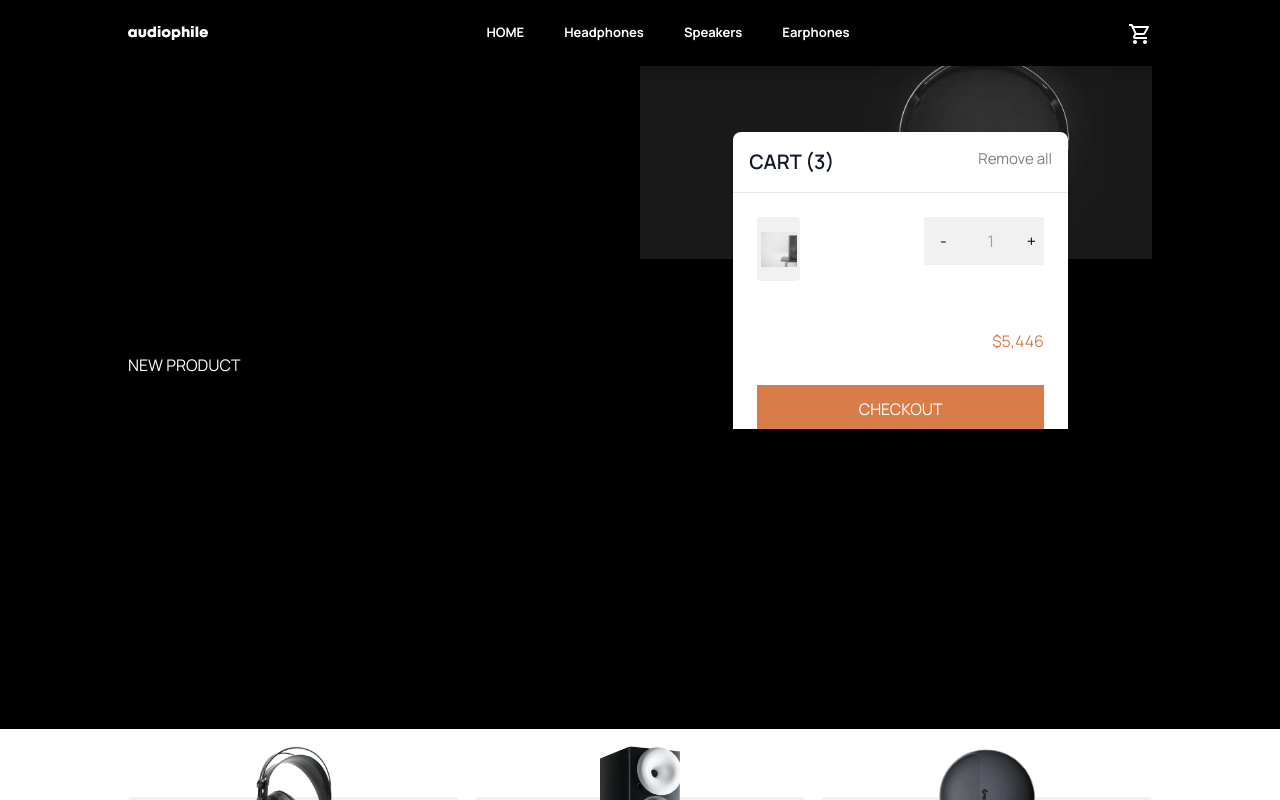
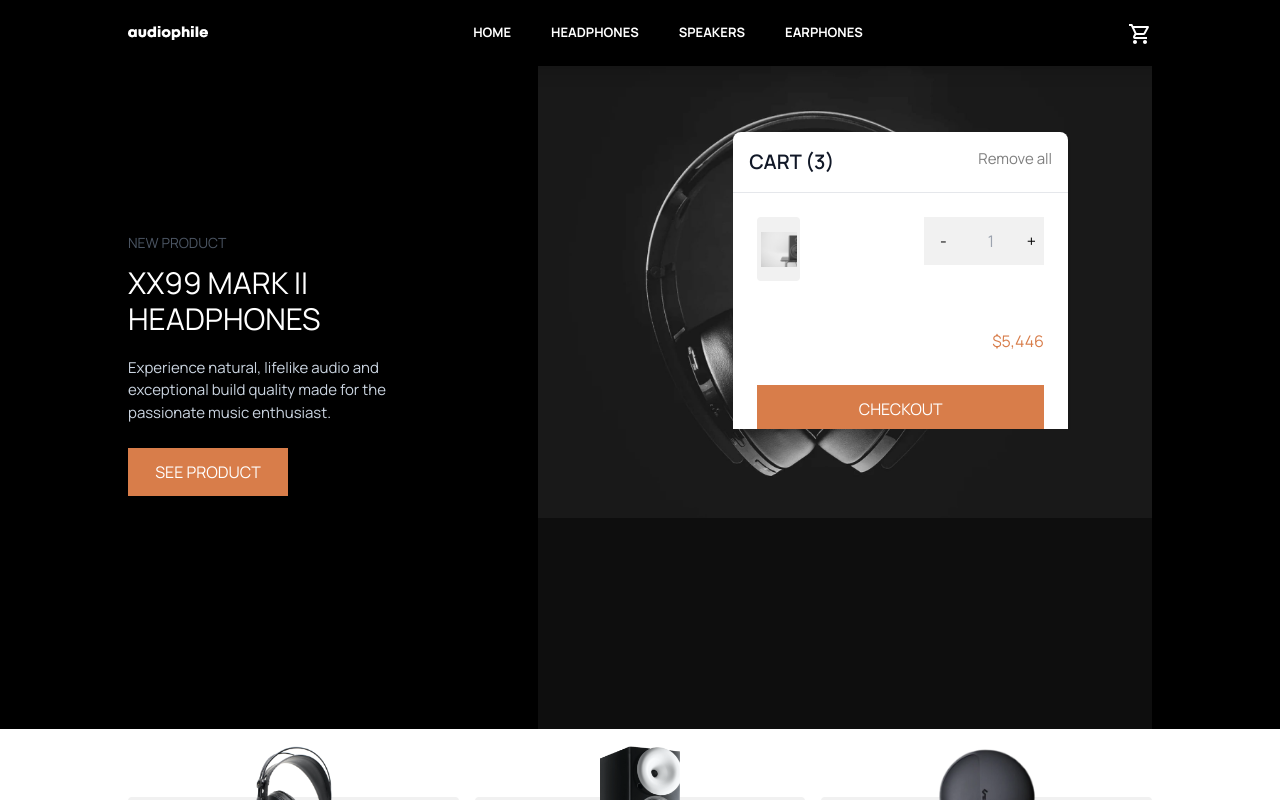
Before and after one commit to isanamoa/audiophile-web-app, a Next.js app: page / in a window 1280 px wide. Both pictures are taken after a click on the icon 1140 px from the left and 33 px from the top of the page. Shown: the top 800 px of the page. Built offline with nearby package versions, Linux system fonts and the light colour scheme.

Commit message:
Initial App Launch

```diff
--- a/components/BackNavigate.jsx
+++ b/components/BackNavigate.jsx
@@ -1,13 +1,16 @@
 import React from 'react';
 import { Link } from '@mui/material';
+import { useRouter } from 'next/navigation';
 
 const BackNavigate = ({ newHref }) => {
+  const router = useRouter();
+
   return (
     <div className='w-full py-2 px-5 md:w-4/5 md:mx-auto md:px-0 md:py-5'>
       <Link
         underline='none'
         component="button"
-        onClick={() => router.push(newHref)}
+        onClick={() => router.back(newHref)}
         sx={{ height:'48px',
           mt:3, color:'#000',
           backgroundColor: "transparent",
--- a/components/CartPaper.jsx
+++ b/components/CartPaper.jsx
@@ -12,7 +12,7 @@ const CartPaper = ({ modalState }) => {
 
   return (
     <div
-        className={`${modalState.isCartOpen && 'block' || 'hidden'}  fixed left-0 top-16 right-0 flex items-start justify-start z-20 overflow-y-auto`}
+        className={`${modalState.isCartOpen && 'block' || 'hidden'}  fixed left-0 top-16 right-0 flex items-start justify-start z-20 overflow-scroll`}
     >
 
         <div
--- a/components/Header.jsx
+++ b/components/Header.jsx
@@ -5,7 +5,7 @@ import { Link } from '@mui/material';
 import CartPaper from './CartPaper';
 import MenuLists from './MenuLists';
 import Image from 'next/image';
-import { useRouter } from 'next/router';
+import { useRouter } from 'next/navigation';
 
 const Header = () => {
   const [isCartOpen, setIsCartOpen] = useState(false);
@@ -37,24 +37,24 @@ const Header = () => {
             </Link>
         </div>
         <div>
-          <div className='hidden md:flex flex-row gap-2 md:gap-x-10 justify-start  items-start font-bold uppercase'>
+          <div className='hidden md:flex flex-row gap-2 md:gap-x-10 justify-start  items-start font-bold '>
             <Link href="/" underline='none'
-              sx={{color: '#FFF', cursor: 'pointer', fontSize: '0.813rem', '&:hover': {color: '#D87D4A'} }}>Home</Link>
+              sx={{color: '#FFF', cursor: 'pointer', fontSize: '0.813rem', '&:hover': {color: '#D87D4A'} }}>HOME</Link>
 
             <Link underline='none'
               component="button"
               onClick={() => router.push("/category/headphones")}
-              sx={{color: '#FFF', cursor: 'pointer', fontSize: '0.813rem', '&:hover': {color: '#D87D4A'} }}>Headphones</Link>
+              sx={{color: '#FFF', cursor: 'pointer', fontSize: '0.813rem', '&:hover': {color: '#D87D4A'} }}>HEADPHONES</Link>
 
             <Link underline='none'
               component="button"
               onClick={() => router.push("/category/speakers")}
-              sx={{color: '#FFF', cursor: 'pointer', fontSize: '0.813rem', '&:hover': {color: '#D87D4A'}  }}>Speakers</Link>
+              sx={{color: '#FFF', cursor: 'pointer', fontSize: '0.813rem', '&:hover': {color: '#D87D4A'}  }}>SPEAKERS</Link>
 
             <Link underline='none'
               component="button"
               onClick={() => router.push("/category/earphones")}
-              sx={{color: '#FFF', cursor: 'pointer', fontSize: '0.813rem', '&:hover': {color: '#D87D4A'} }}>Earphones</Link>
+              sx={{color: '#FFF', cursor: 'pointer', fontSize: '0.813rem', '&:hover': {color: '#D87D4A'} }}>EARPHONES</Link>
 
           </div>
 
--- a/components/Hero.jsx
+++ b/components/Hero.jsx
@@ -1,15 +1,40 @@
 import React from 'react'
+import { SeeButton } from './shared/Buttons'
+import { useRouter } from 'next/navigation'
 
 const Hero = () => {
+  const router = useRouter();
   return (
-    <div className='w-full md:w-4/5 md:mx-auto md:flex'>
-      <div className='relative z-10 w-full sm:w-1/2  flex flex-col sm:flex-row justify-center sm:justify-start items-center'>
-        <div className='absolute mt-96 sm:mt-0'>
-            <p>NEW PRODUCT</p>
+    <div className='relative mt-0 w-full md:w-4/5 md:mx-auto text-center lg:text-left flex flex-col md:flex-row justify-center md:justify-start items-center'>
+      <div className='!w-full h-[37.5rem] lg:h-[45.563rem] border-0
+        bg-hero-mobile md:bg-hero-tablet lg:bg-hero-desktop
+        bg-contain bg-no-repeat bg-center lg:bg-top lg:bg-[#0E0E0E] relative z-0'
+      >
+
+        <div className='absolute lg:w-[40%] h-full lg:bg-black pt-[30%] lg:pt-0 flex flex-col gap-3 items-center justify-center lg:items-start'>
+          <p className='uppercase text-sm text-gray-600'>NEW PRODUCT</p>
+          <h1 className='uppercase text-3xl text-white'>
+            XX99 Mark II <br />
+            HeadphoneS
+          </h1>
+          <p className='first-letter:uppercase pl-[10%] lg:pl-0 pr-[12%] lg:pr-[25%] pt-2 pb-3 text-[15px] text-slate-300'>
+            {`Experience natural, lifelike audio and
+            exceptional build quality made for the
+            passionate music enthusiast.`}
+          </p>
+          <SeeButton
+            type="button"
+            wid="w-[160px]" hig="h-[48px]"
+            butTitle="see product"
+            bgColors="bg-[#D87D4A]"
+            bordered='border-0'
+            colors="text-white"
+            hoveredBg="hover:bg-[#D87D4A]"
+            hoveredColor="hover:opacity-50"
+            handleClick={() => router.push("/category/headphones/xx99-mark-two-headphones")}
+          />
         </div>
-      </div>
-      <div className='!w-full sm:!w-1/2 h-[37.5rem] lg:h-[45.563rem] border-0
-        bg-hero-mobile md:bg-hero-tablet lg:bg-hero-desktop bg-black bg-contain bg-no-repeat bg-top relative z-0'>
+
       </div>
     </div>
   )
--- a/components/HeroSection.jsx
+++ b/components/HeroSection.jsx
@@ -4,8 +4,8 @@ import Hero from './Hero'
 
 const HeroSection = () => {
   return (
-    <div className='bg-black text-white w-full relative z-0 sm:flex sm:justify-between'>
-      <Header />
+    <div className='bg-black text-white w-full'>
+      {<Header />}
       <Hero />
     </div>
   )
--- a/components/MenuLists.jsx
+++ b/components/MenuLists.jsx
@@ -4,11 +4,11 @@ import ProductSection from './ProductSection'
 const MenuLists = ({ isMenuOpen }) => {
   return (
     <div
-        className={`${isMenuOpen && 'block' || 'hidden'}  md:hidden bg-white fixed left-0 top-12 right-0 flex items-center justify-center z-20 overflow-y-auto`}
+        className={`${isMenuOpen && 'block' || 'hidden'}  md:hidden bg-white fixed left-0 top-12 right-0 flex items-center justify-center z-20 overflow-scroll`}
     >
 
       <div
-        className="relative w-full h-full max-w-[540px] max-h-full  items-center justify-center z-30"
+        className="relative w-full h-full max-w-[540px] max-h-full  items-center justify-center z-30 bg-white"
       >
         {/* Modal Content */}
         <div className="relative p-6 bg-white rounded-bl-lg rounded-br-lg shadow dark:bg-gray-700 z-50">
--- a/components/Navbar.jsx
+++ b/components/Navbar.jsx
@@ -5,10 +5,23 @@ const Navbar = () => {
   return (
     <>
       <div className='w-full md:w-1/2 flex flex-col md:flex-row gap-2 md:gap-x-10 justify-center md:justify-end items-center md:items-end font-bold uppercase'>
-        <Link underline='none' sx={{color: '#FFF', cursor: 'pointer', fontSize: '0.813rem', '&:hover': {color: '#D87D4A'} }}>Home</Link>
-        <Link underline='none' sx={{color: '#FFF', cursor: 'pointer', fontSize: '0.813rem', '&:hover': {color: '#D87D4A'} }}>Headphones</Link>
-        <Link underline='none' sx={{color: '#FFF', cursor: 'pointer', fontSize: '0.813rem', '&:hover': {color: '#D87D4A'}  }}>Speakers</Link>
-        <Link underline='none' sx={{color: '#FFF', cursor: 'pointer', fontSize: '0.813rem', '&:hover': {color: '#D87D4A'} }}>Earphones</Link>
+        <Link href="/" underline='none'
+          sx={{color: '#FFF', cursor: 'pointer', fontSize: '0.813rem', '&:hover': {color: '#D87D4A'} }}>Home</Link>
+
+        <Link underline='none'
+          component="button"
+          onClick={() => router.push("/category/headphones")}
+          sx={{color: '#FFF', cursor: 'pointer', fontSize: '0.813rem', '&:hover': {color: '#D87D4A'} }}>Headphones</Link>
+
+        <Link underline='none'
+          component="button"
+          onClick={() => router.push("/category/speakers")}
+          sx={{color: '#FFF', cursor: 'pointer', fontSize: '0.813rem', '&:hover': {color: '#D87D4A'}  }}>Speakers</Link>
+
+        <Link underline='none'
+          component="button"
+          onClick={() => router.push("/category/earphones")}
+          sx={{color: '#FFF', cursor: 'pointer', fontSize: '0.813rem', '&:hover': {color: '#D87D4A'} }}>Earphones</Link>
       </div>
     </>
   )
```
Also changed, not shown: api/useAudiophileApi.js (+16 -2 lines).
